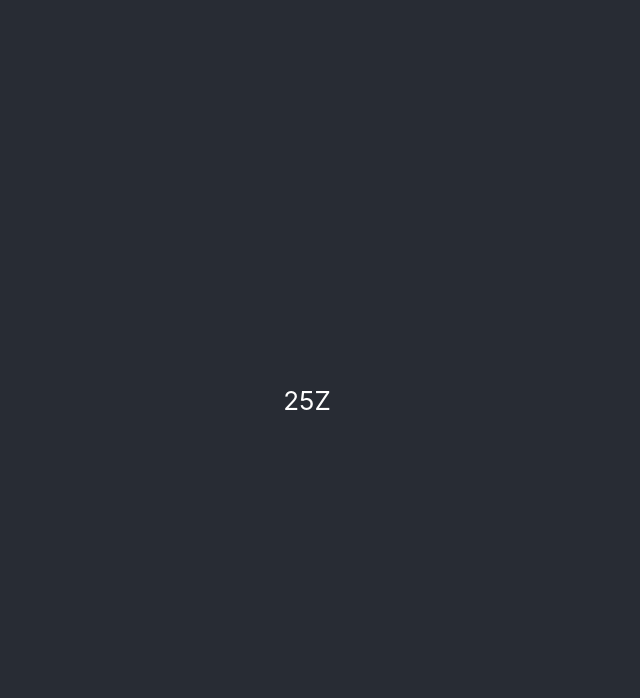
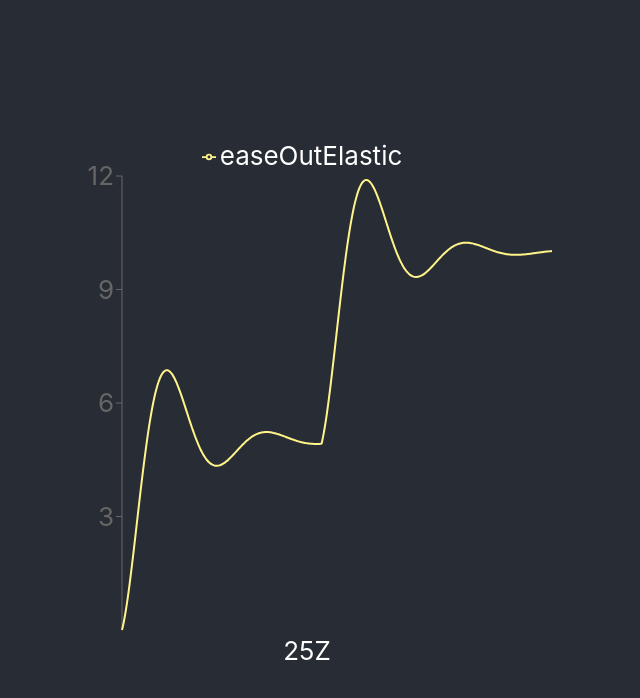
Before and after one commit to icyJoseph/use-easing, a React (Create React App) app in the folder examples/: page / in a window 1280 px wide. Shown: the top 698 px of the page, without its empty margins (333-973 px from the left). Built offline with nearby package versions, Linux system fonts and the light colour scheme.

Commit message:
feat: integrate chart example

```diff
--- a/examples/src/App.tsx
+++ b/examples/src/App.tsx
@@ -1,5 +1,5 @@
 import React from "react";
-// import Chart from "./Chart";
+import Chart from "./Chart";
 
 import "./App.css";
 
@@ -20,7 +20,7 @@ const App: React.FC = () => {
     formatFn: x => Math.floor(x)
   });
 
-  const [index, setIndex] = React.useState("A");
+  const [letter, setLetter] = React.useState("");
 
   React.useEffect(() => {
     const timer = setTimeout(() => setTrigger(true), 1000);
@@ -28,14 +28,14 @@ const App: React.FC = () => {
   }, []);
 
   React.useEffect(() => {
-    setIndex(infiniteAlphabet.next().value);
+    setLetter(infiniteAlphabet.next().value);
   }, [count]);
 
   return (
     <div className="App">
-      {/* <Chart /> */}
+      <Chart />
       {count}
-      {index}
+      {letter}
     </div>
   );
 };
--- a/examples/src/Chart.tsx
+++ b/examples/src/Chart.tsx
@@ -1,6 +1,6 @@
 import React from "react";
 import { LineChart, Line, Legend, XAxis, YAxis } from "recharts";
-import useCountUp from "./countUp";
+import useCountUp from "../../src/";
 import {
   // easeInOutBack
   // linear
@@ -8,14 +8,14 @@ import {
   // easeInOutSine
   easeOutElastic
   // easeBackIn,
-} from "./countUp/easings";
+} from "../../src/easings";
 
 const colors = ["#fff489", "#fa57c1", "#b166cc", "#7572ff", "#69a6f9", "coral"];
 
-export const Chart = ({ easing }) => {
+export const Chart = () => {
   const [end, setEnd] = React.useState(5);
   const [data, setData] = React.useState<object[]>([]);
-  const { count, setTrigger } = useCountUp({
+  const { count, setTrigger } = useCountUp<number>({
     start: 0,
     end,
     duration: 5,
```
